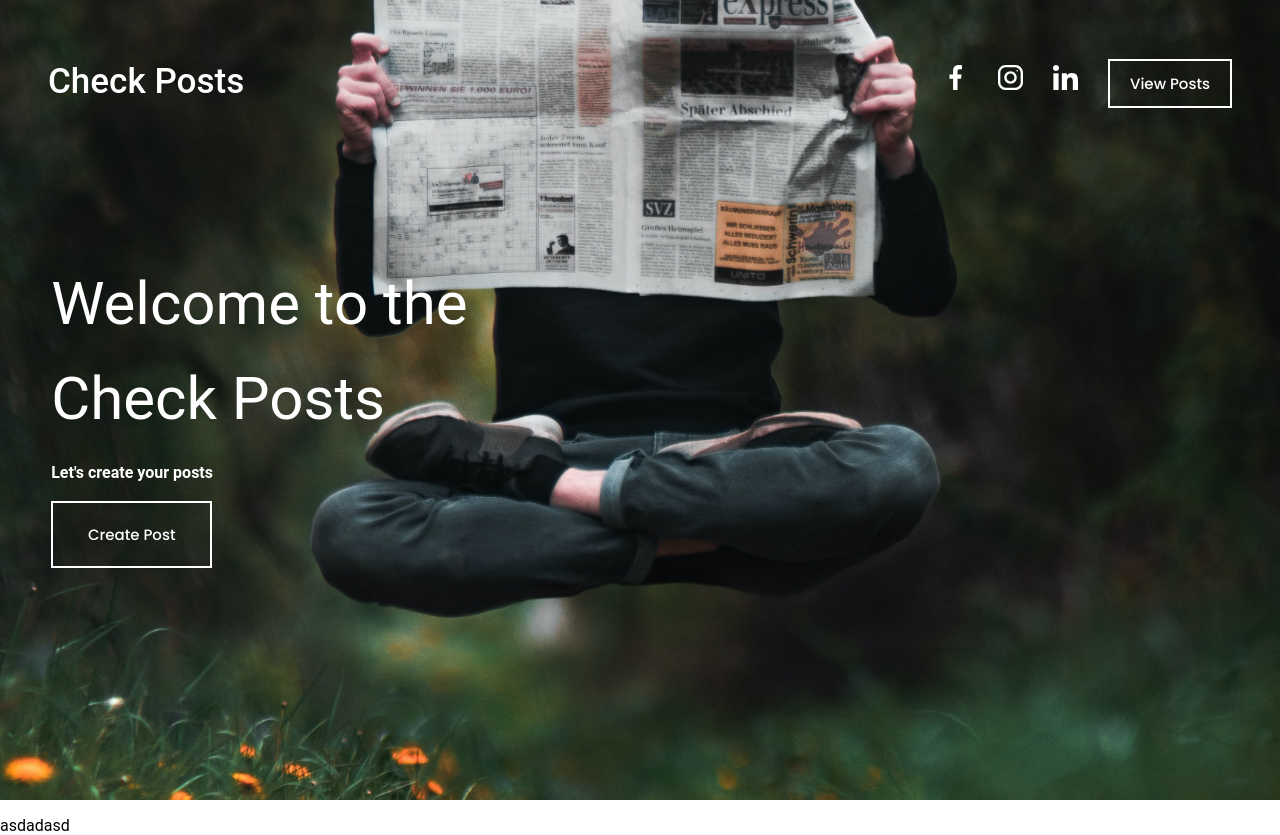
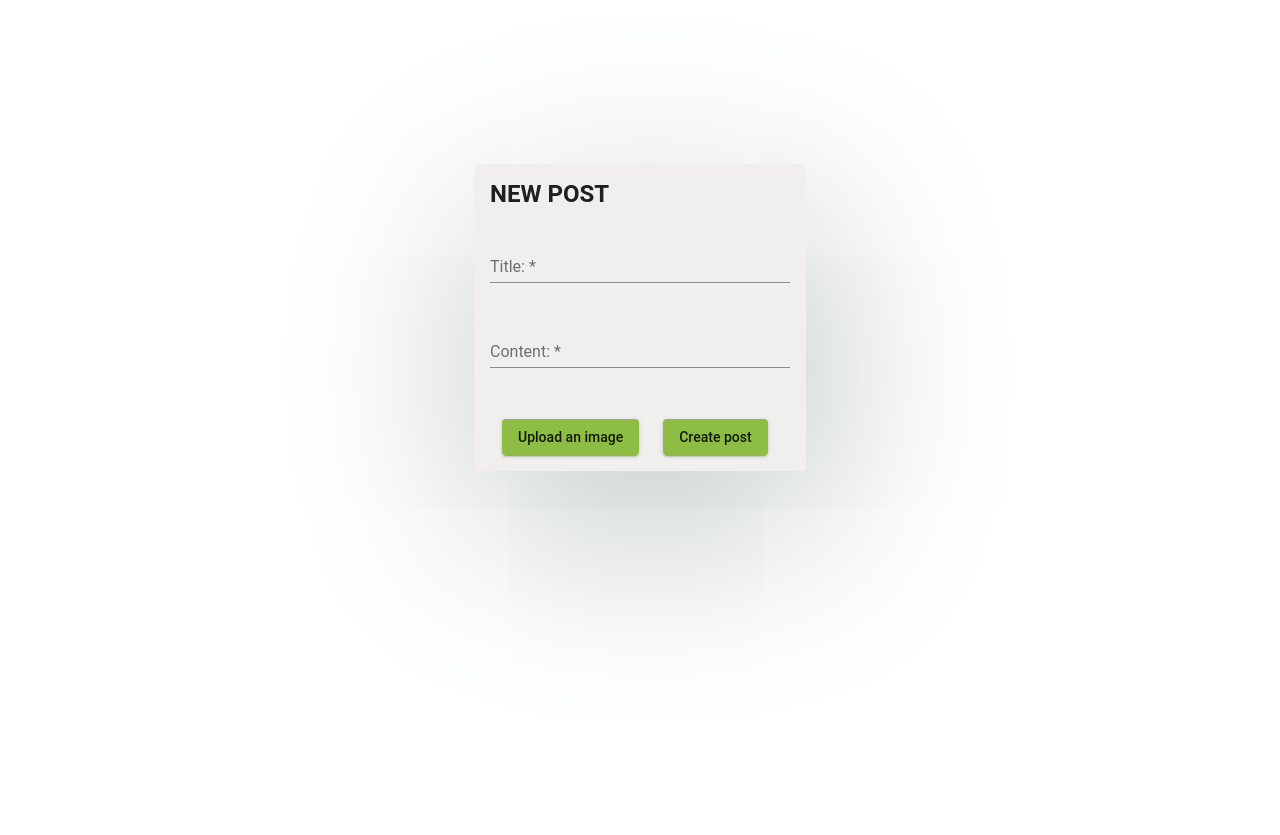
Before and after one commit to HeroAmer/Admin_Console, an Angular app: page / in a window 1280 px wide. After the commit the page ends 800 px from the top, so only its background shows below. Built offline with nearby package versions, Linux system fonts and the light colour scheme.

Commit message:
service added

```diff
--- a/src/app/app.component.html
+++ b/src/app/app.component.html
@@ -1 +1 @@
-<app-home-page></app-home-page>
+<app-create-post></app-create-post>
--- a/src/app/create-post/create-post.component.ts
+++ b/src/app/create-post/create-post.component.ts
@@ -1,5 +1,7 @@
 import { Component, OnInit } from '@angular/core';
 import {FormGroup, FormControl, Validators} from '@angular/forms';
+import {PostService } from '../post.service';
+import { Post } from '../post.model';
 
 @Component({
   selector: 'app-create-post',
@@ -11,7 +13,7 @@ export class CreatePostComponent implements OnInit {
   imagePreview:string;
   posts=[];
 
-  constructor() { }
+  constructor(public postService:PostService) { }
 
   ngOnInit(): void {
     this.form = new FormGroup({
@@ -37,13 +39,16 @@ export class CreatePostComponent implements OnInit {
     if(this.form.invalid){
       return;
     }else{
-      const post = {
-        image:'../assets/noPhoto.jpg',
-        title: this.form.value.title,
-        content: this.form.value.content
-      }
-      this.posts.push(post);
-      console.log(this.posts);
+      // const post = {
+      //   image:'../assets/noPhoto.jpg',
+      //   title: this.form.value.title,
+      //   content: this.form.value.content
+      // }
+      // this.posts.push(post);
+      // console.log(this.posts);
+
+      this.postService.addPost('../assets/noPhoto.jpg', this.form.value.title , this.form.value.content);
+
     }
 
     this.form.reset();
--- a/src/app/home-page/home-page.component.html
+++ b/src/app/home-page/home-page.component.html
@@ -2,4 +2,4 @@
   <app-header></app-header>
   <app-content></app-content>
 </main>
-<p>asdadasd</p>
+<button (click)="showPosts()">klick</button>
--- a/src/app/home-page/home-page.component.ts
+++ b/src/app/home-page/home-page.component.ts
@@ -1,4 +1,5 @@
 import { Component, OnInit } from '@angular/core';
+import { PostService } from '../post.service';
 
 @Component({
   selector: 'app-home-page',
@@ -6,10 +7,17 @@ import { Component, OnInit } from '@angular/core';
   styleUrls: ['./home-page.component.css']
 })
 export class HomePageComponent implements OnInit {
+  posts=[];
 
-  constructor() { }
+  constructor(public postService:PostService) { }
 
   ngOnInit(): void {
+   this.posts = this.postService.getPosts();
+   console.log(this.posts);
+  }
+
+  showPosts(){
+    console.log(this.posts);
   }
 
 }
--- /dev/null
+++ b/src/app/post.model.ts
@@ -0,0 +1,5 @@
+export interface Post {
+  title:string,
+  content:string,
+  image:string
+}
--- /dev/null
+++ b/src/app/post.service.ts
@@ -0,0 +1,18 @@
+import { Post } from './post.model';
+import { Injectable } from '@angular/core';
+
+@Injectable({providedIn:'root'})
+
+export class PostService{
+  private posts: Post [] = [];
+
+  getPosts(){
+    return [...this.posts]
+  }
+
+  addPost(image:string, title:string , content:string){
+    const post: Post = { image, title , content };
+    this.posts.push(post);
+  }
+
+}
```
